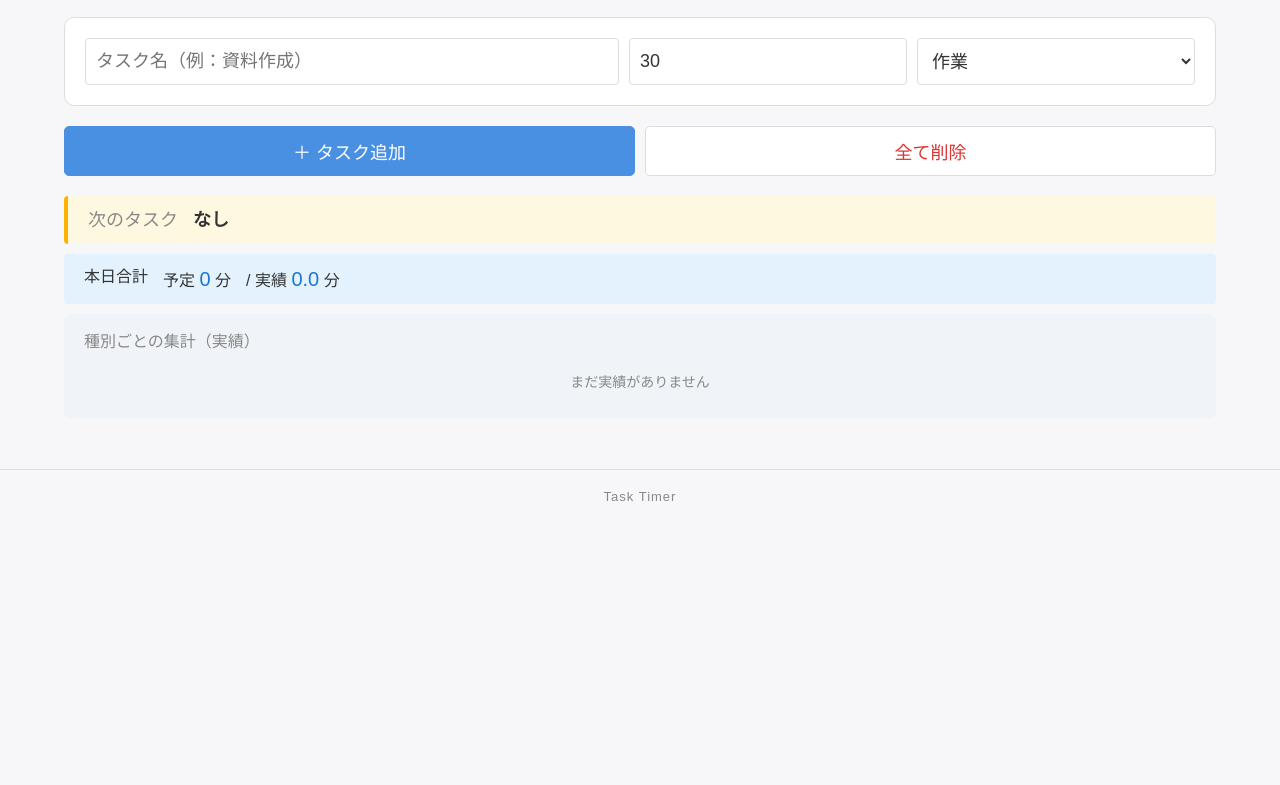
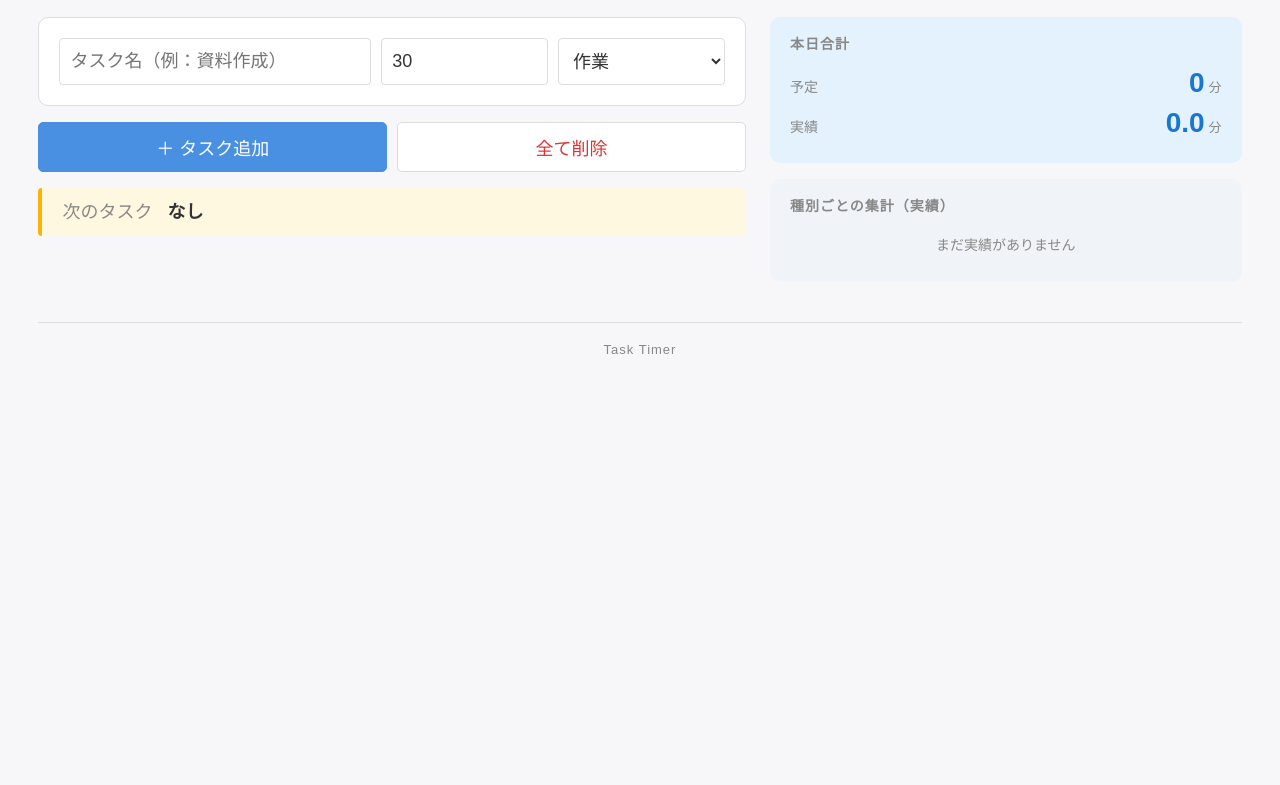
Before and after one commit to shuya-azumi/gs_kadai_memo, a plain HTML site: page index.html in a window 1280 px wide. Shown: the part 83-868 px from the top of the page. After the commit the page ends 800 px from the top, so only its background shows below. Drawn offline with Linux system fonts and the light colour scheme.

Commit message:
Reorganize layout into a 2-column dashboard
- Left column: input form, action buttons, next-task highlight, task list
- Right column: today total and per-category aggregation (sticky on scroll)
- Right column stacks under the left column at <=900px width
- Total card redesigned: vertical stack with bigger numerals
- Bump CSS cache buster to v=5

```diff
--- a/css/style.css
+++ b/css/style.css
@@ -62,8 +62,46 @@ body {
     display: flex;
     justify-content: space-between;
     align-items: center;
-    width: 90%;
-    margin: 30px auto 10px;
+    width: 94%;
+    max-width: 1400px;
+    margin: 30px auto 20px;
+}
+
+/* ===================================
+   2カラムレイアウト
+   =================================== */
+.layout {
+    display: grid;
+    grid-template-columns: minmax(0, 1.5fr) minmax(0, 1fr);
+    gap: 24px;
+    width: 94%;
+    max-width: 1400px;
+    margin: 0 auto 40px;
+    align-items: start;
+}
+
+.col-left,
+.col-right {
+    display: flex;
+    flex-direction: column;
+    gap: 16px;
+    min-width: 0;
+}
+
+/* 右カラムをスクロール時も追従させる */
+.col-right {
+    position: sticky;
+    top: 20px;
+}
+
+/* タブレット以下では縦並びに */
+@media (max-width: 900px) {
+    .layout {
+        grid-template-columns: 1fr;
+    }
+    .col-right {
+        position: static;
+    }
 }
 
 h1 {
@@ -95,8 +133,8 @@ h1 {
 
 /* ===== 入力エリア ===== */
 .input-area {
-    width: 90%;
-    margin: 20px auto;
+    width: 100%;
+    margin: 0;
     padding: 20px;
     background: var(--bg-card);
     border: 1px solid var(--border);
@@ -139,8 +177,8 @@ input {
 
 /* ===== ボタン ===== */
 .button-area {
-    width: 90%;
-    margin: 0 auto 20px;
+    width: 100%;
+    margin: 0;
     display: flex;
     gap: 10px;
 }
@@ -174,8 +212,8 @@ input {
 
 /* ===== 次のタスク ===== */
 .next-area {
-    width: 90%;
-    margin: 10px auto;
+    width: 100%;
+    margin: 0;
     padding: 15px 20px;
     background: var(--next-bg);
     border-left: 4px solid var(--next-accent);
@@ -193,38 +231,68 @@ input {
     font-weight: bold;
 }
 
-/* ===== 合計 ===== */
+/* ===== 合計（右カラム上部） ===== */
 .total-area {
-    width: 90%;
-    margin: 10px auto;
-    padding: 15px 20px;
+    width: 100%;
+    margin: 0;
+    padding: 20px;
     background: var(--total-bg);
-    border-radius: 4px;
-    font-size: 16px;
+    border-radius: 10px;
+    color: var(--text);
+}
+
+.total-area h3 {
+    margin: 0 0 12px;
+    font-size: 14px;
+    color: var(--text-sub);
+    letter-spacing: 1px;
+    font-weight: 600;
+}
+
+.total-line {
     display: flex;
-    gap: 15px;
-    flex-wrap: wrap;
+    justify-content: space-between;
+    align-items: baseline;
+    padding: 6px 0;
+}
+
+.total-key {
+    font-size: 14px;
+    color: var(--text-sub);
+}
+
+.total-val {
     color: var(--text);
 }
 
 .total-area b {
-    font-size: 20px;
+    font-size: 28px;
     color: var(--total-accent);
+    font-weight: 700;
+    font-variant-numeric: tabular-nums;
 }
 
-/* ===== 種別ごとの集計バー ===== */
+.total-val .unit {
+    font-size: 13px;
+    color: var(--text-sub);
+    margin-left: 4px;
+}
+
+/* ===== 種別ごとの集計バー（右カラム下部） ===== */
 .summary-area {
-    width: 90%;
-    margin: 10px auto 30px;
+    width: 100%;
+    margin: 0;
     padding: 20px;
     background: var(--summary-bg);
-    border-radius: 8px;
+    border-radius: 10px;
 }
 
 .summary-area h3 {
     margin: 0 0 15px;
-    font-size: 16px;
+    font-size: 14px;
     color: var(--text-sub);
+    letter-spacing: 1px;
+    font-weight: 600;
 }
 
 .bar-empty {
@@ -236,7 +304,7 @@ input {
 
 .bar-row {
     display: grid;
-    grid-template-columns: 90px 1fr 70px;
+    grid-template-columns: 60px 1fr 60px;
     align-items: center;
     gap: 10px;
     margin-bottom: 10px;
@@ -275,8 +343,8 @@ input {
 
 /* ===== タスク一覧 ===== */
 #list {
-    width: 90%;
-    margin: 20px auto 50px;
+    width: 100%;
+    margin: 0;
     list-style: none;
     padding: 0;
 }
@@ -418,8 +486,9 @@ input {
 }
 
 footer {
-    margin-top: 30px;
-    margin-bottom: 220px; /* フローティング時計と被らないよう余白 */
+    width: 94%;
+    max-width: 1400px;
+    margin: 30px auto 60px;
     border-top: 1px solid var(--border);
     padding: 20px 0;
     text-align: center;
--- a/index.html
+++ b/index.html
@@ -6,7 +6,7 @@
   <title>Task Timer - タスク時間管理アプリ</title>
   <script src="js/jquery-2.1.3.min.js"></script>
   <link rel="stylesheet" href="css/reset.css">
-  <link rel="stylesheet" href="css/style.css?v=4">
+  <link rel="stylesheet" href="css/style.css?v=5">
 </head>
 
 <body>
@@ -18,8 +18,14 @@
     <button id="themeToggle" class="theme-toggle" title="テーマ切替">🌙</button>
   </header>
 
-  <main>
-    <!-- ===== 入力エリア ===== -->
+  <main class="layout">
+
+    <!-- =================================
+         左カラム：操作 + タスク一覧
+         ================================= -->
+    <section class="col-left">
+
+      <!-- 入力エリア -->
       <div class="input-area">
         <input id="taskName" type="text" placeholder="タスク名（例：資料作成）">
         <input id="estimate" type="number" placeholder="予定(分)" min="1" value="30">
@@ -31,35 +37,53 @@
         </select>
       </div>
 
+      <!-- 操作ボタン -->
       <div class="button-area">
         <button id="add">＋ タスク追加</button>
         <button id="clear">全て削除</button>
       </div>
 
-    <!-- ===== 次のタスク表示 ===== -->
+      <!-- 次のタスク表示 -->
       <div id="nextTask" class="next-area">
         <span class="label">次のタスク</span>
         <span id="nextTaskName">なし</span>
       </div>
 
-    <!-- ===== 合計表示 ===== -->
+      <!-- タスク一覧 -->
+      <ul id="list">
+        <!-- ここに追加データが挿入される -->
+      </ul>
+
+    </section>
+
+
+    <!-- =================================
+         右カラム：集計（ダッシュボード）
+         ================================= -->
+    <aside class="col-right">
+
+      <!-- 本日合計 -->
       <div class="total-area">
-      <span class="total-label">本日合計</span>
-      <span>予定 <b id="totalEstimate">0</b> 分</span>
-      <span>/ 実績 <b id="totalActual">0</b> 分</span>
+        <h3>本日合計</h3>
+        <div class="total-line">
+          <span class="total-key">予定</span>
+          <span class="total-val"><b id="totalEstimate">0</b><span class="unit">分</span></span>
+        </div>
+        <div class="total-line">
+          <span class="total-key">実績</span>
+          <span class="total-val"><b id="totalActual">0</b><span class="unit">分</span></span>
+        </div>
       </div>
 
-    <!-- ===== 種別ごとの集計バー ===== -->
+      <!-- 種別ごとの集計バー -->
       <div class="summary-area">
         <h3>種別ごとの集計（実績）</h3>
         <div id="categoryBars"></div>
       </div>
+
+    </aside>
+
   </main>
-
-  <!-- ===== タスク一覧 ===== -->
-  <ul id="list">
-    <!-- ここに追加データが挿入される -->
-  </ul>
 
   <!-- ===== 右下に固定表示する丸型デジタルタイマー ===== -->
   <div id="floatingTimer" class="floating-timer">
```
Lines whose indentation alone changed are shown as unchanged.
